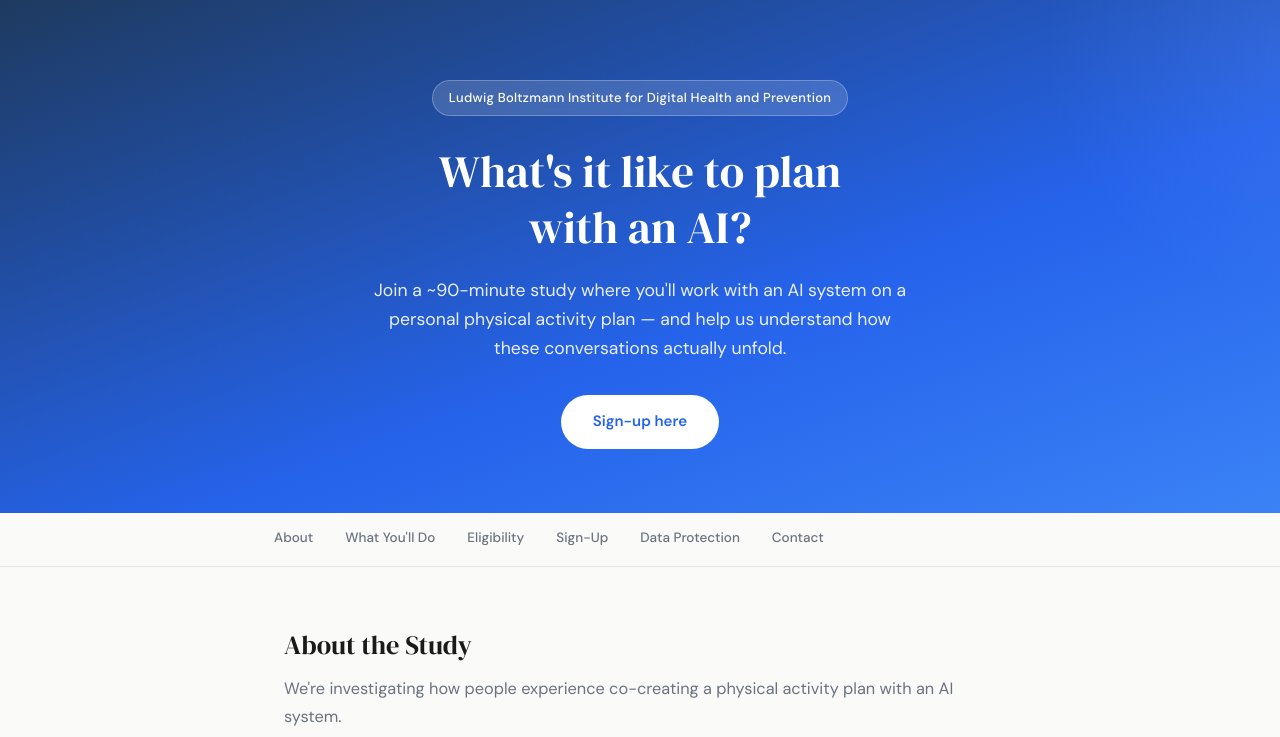
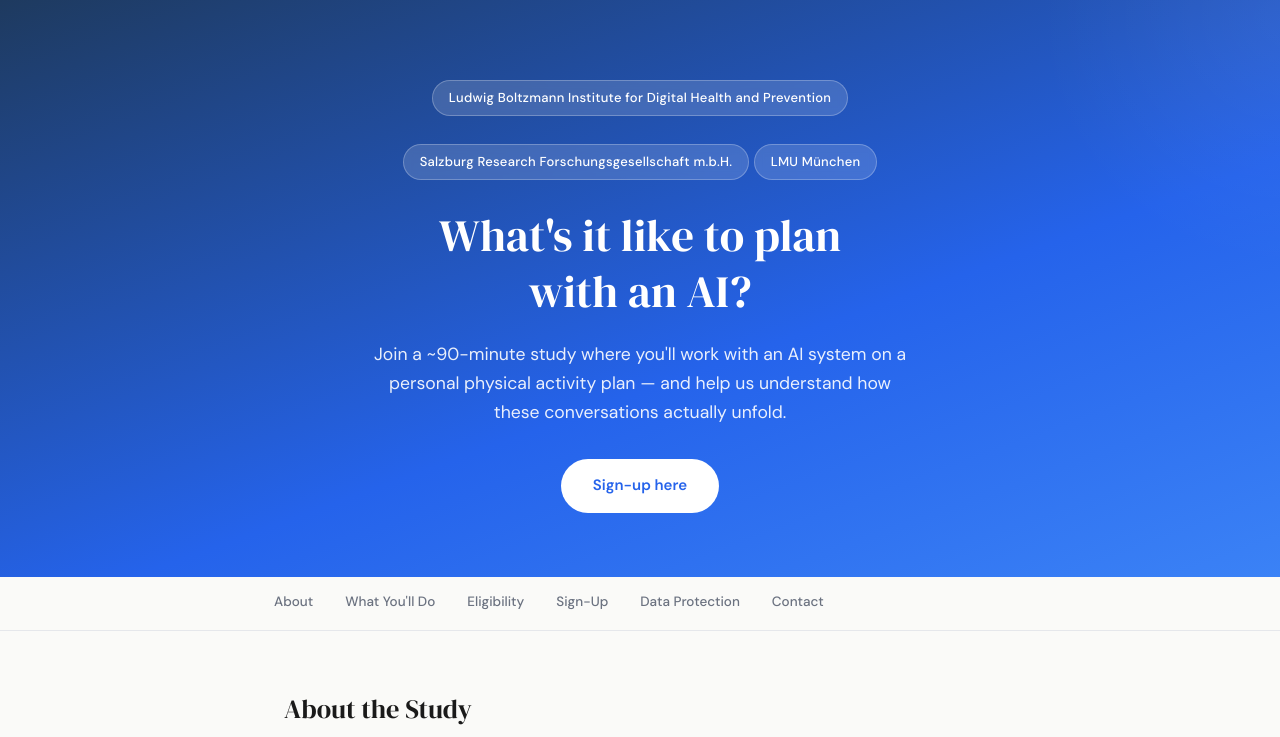
Before and after one commit to DPHofer-HAII/Physical-Activity-Plan-Making-Study.github.io, a plain HTML site: page index.html in a window 1280 px wide. Shown: the top 737 px of the page. Drawn offline with Linux system fonts and the light colour scheme.

Commit message:
Add hero badges for partner organizations

```diff
--- a/index.html
+++ b/index.html
@@ -447,6 +447,8 @@
   <div class="hero">
     <div class="hero-inner">
       <div class="hero-badge">Ludwig Boltzmann Institute for Digital Health and Prevention</div>
+      <div class="hero-badge">Salzburg Research Forschungsgesellschaft m.b.H.</div>
+      <div class="hero-badge">LMU München</div>
       <h1>What's it like to plan<br>with an AI?</h1>
       <p>Join a ~90-minute study where you'll work with an AI system on a personal physical activity plan — and help us understand how these conversations actually unfold.</p>
       <a href="#signup" class="hero-cta">Sign-up here</a>
```
